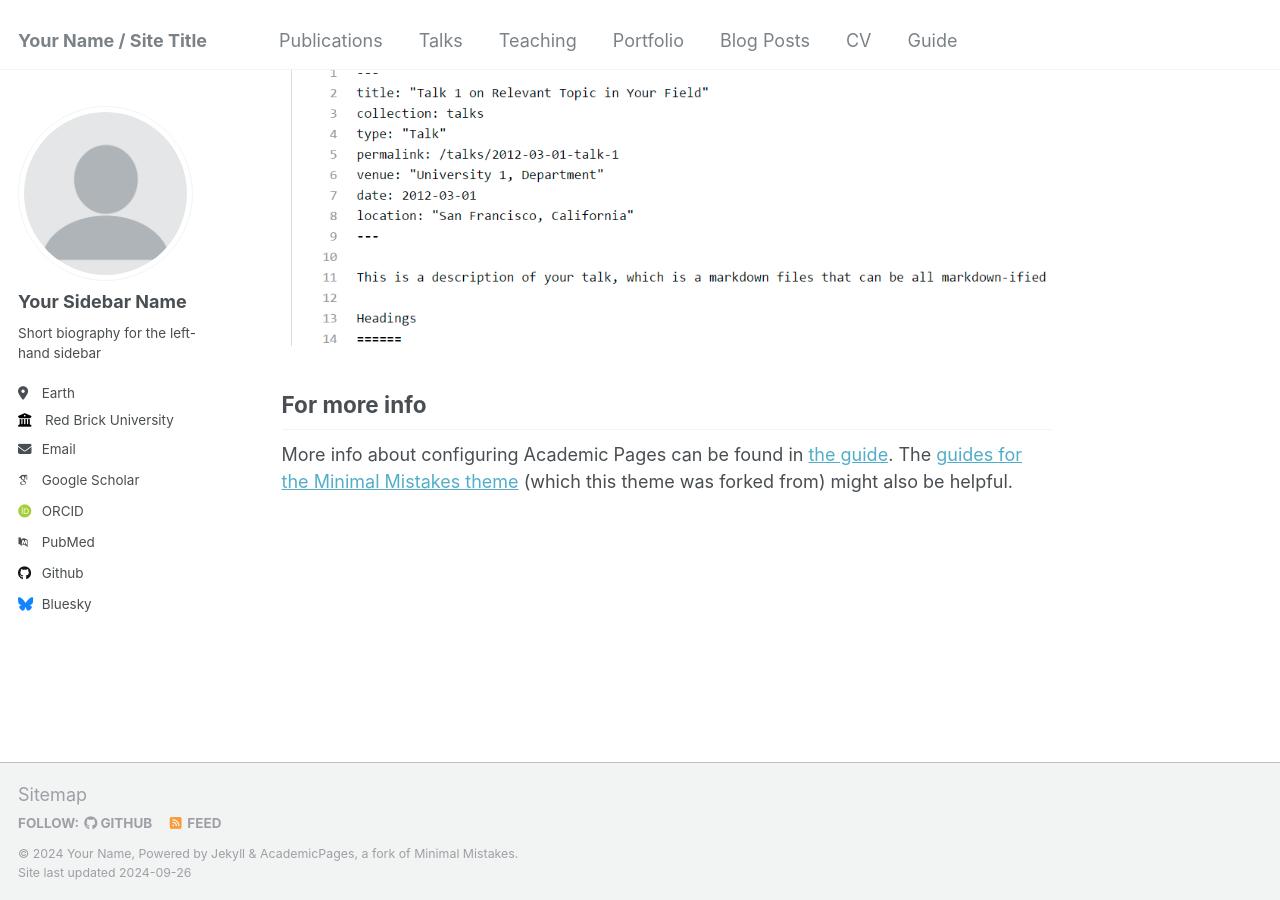
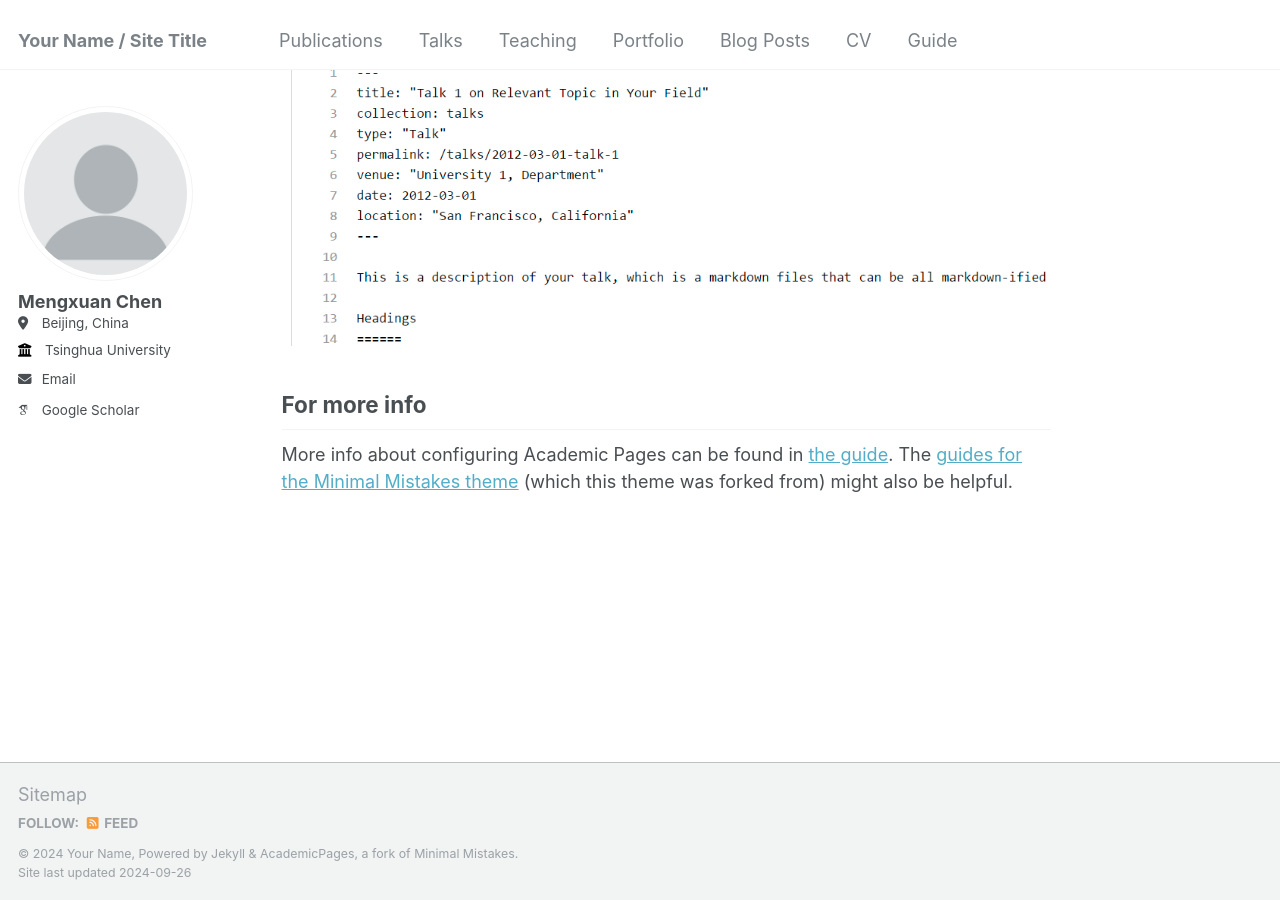
Before and after one commit to SauryChen/SauryChen.github.io, a Jekyll site: the page built from _pages/about.md, in a window 1280 px wide and 900 px high, scrolled down 2643 px. Built offline with Jekyll 4.4.1, drawn with Linux system fonts in a browser that asks for light colours; some web fonts are replaced.

Commit message:
Update _config.yml

```diff
--- a/_config.yml
+++ b/_config.yml
@@ -22,33 +22,33 @@ repository               : "academicpages/academicpages.github.io"
 author:
   # Biographic information
   avatar           : "profile.png"
-  name             : "Your Sidebar Name"
+  name             : "Mengxuan Chen"
   pronouns         : # example: "she/her"
-  bio              : "Short biography for the left-hand sidebar"
-  location         : "Earth"
-  employer         : "Red Brick University"
+  bio              : # "Short biography for the left-hand sidebar"
+  location         : "Beijing, China"
+  employer         : "Tsinghua University"
   uri              : # URL
-  email            : "none@example.org"
+  email            : "chenmx21@mails.tsinghua.edu.cn"
 
   # Academic websites
   arxiv            : # URL - Update with the correct link to your profile
-  googlescholar    : "https://scholar.google.com/citations?user=PS_CX0AAAAAJ"
+  googlescholar    : "https://scholar.google.com/citations?user=LqmQYbIAAAAJ&hl=zh-CN"
   impactstory      : # URL
-  orcid            : "http://orcid.org/yourorcidurl"
+  orcid            : # "http://orcid.org/yourorcidurl"
   semantic         : # URL
-  pubmed           : "https://www.ncbi.nlm.nih.gov/pubmed/?term=john+snow"
-  researchgate     : # URL
+  pubmed           : # "https://www.ncbi.nlm.nih.gov/pubmed/?term=john+snow"
+  researchgate     : # "https://www.researchgate.net/profile/Mengxuan-Chen-7/research"
 
   # Repositories and software development
   bitbucket        : # Username - Update with your username on the site
   codepen          : # Username
   dribbble         : # Username
-  github           : "academicpages"
+  github           : # "academicpages"
   kaggle           : # Username
   stackoverflow    : # User number or user number and name (i.e., use "1" or "1/jeff-atwood")
 
   # Social media
-  bluesky          : "bsky.app" # Replace this with you Bluesky username
+  bluesky          : # "bsky.app" # Replace this with you Bluesky username
   facebook         : # Username
   flickr           : # Username
   foursquare       : # Username
@@ -75,12 +75,12 @@ author:
 
 # Publication Category - The following the list of publication categories and their headings
 publication_category:
-  books:
-    title: 'Books'
   manuscripts:
     title: 'Journal Articles'
   conferences:
     title: 'Conference Papers'
+  books:
+    title: 'Books'
 
 # Site Settings
 teaser                   :  # filename of teaser fallback teaser image placed in /images/, .e.g. "500x300.png"
```
